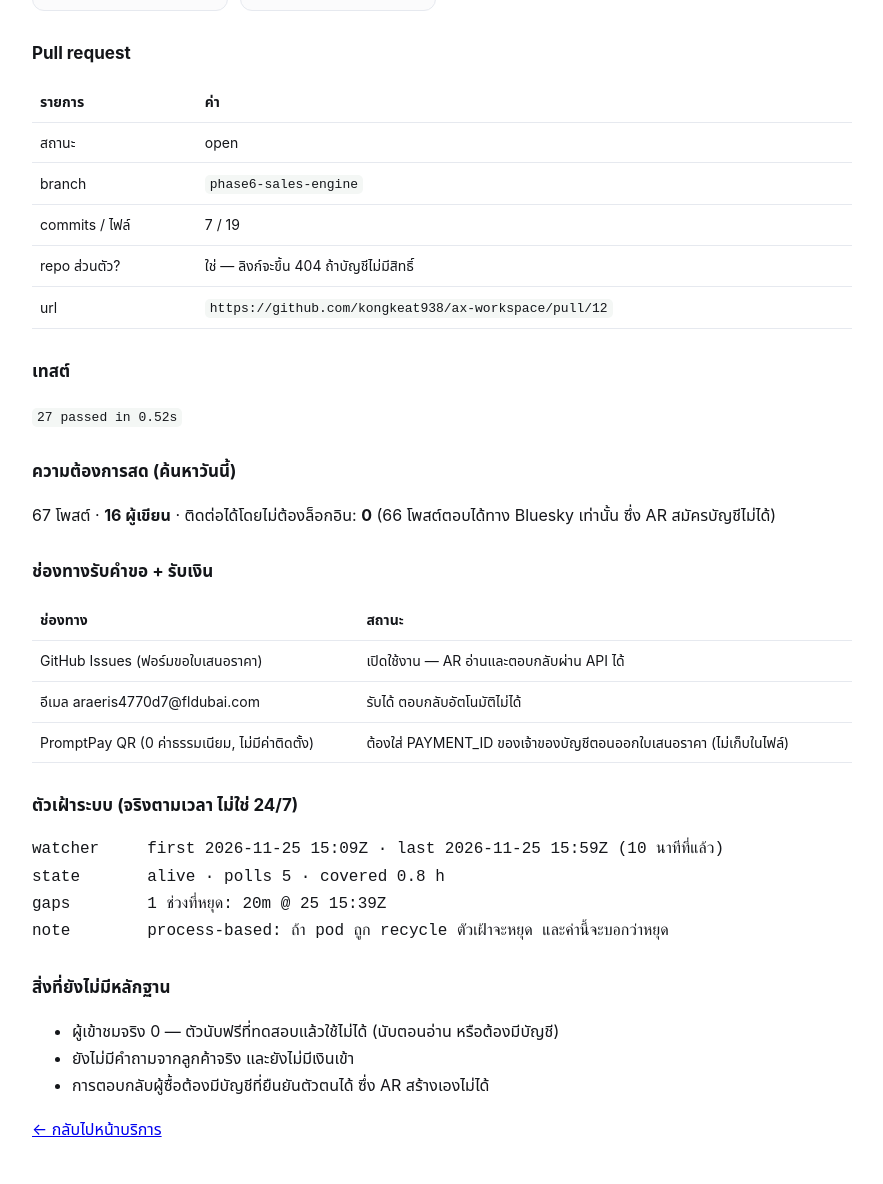
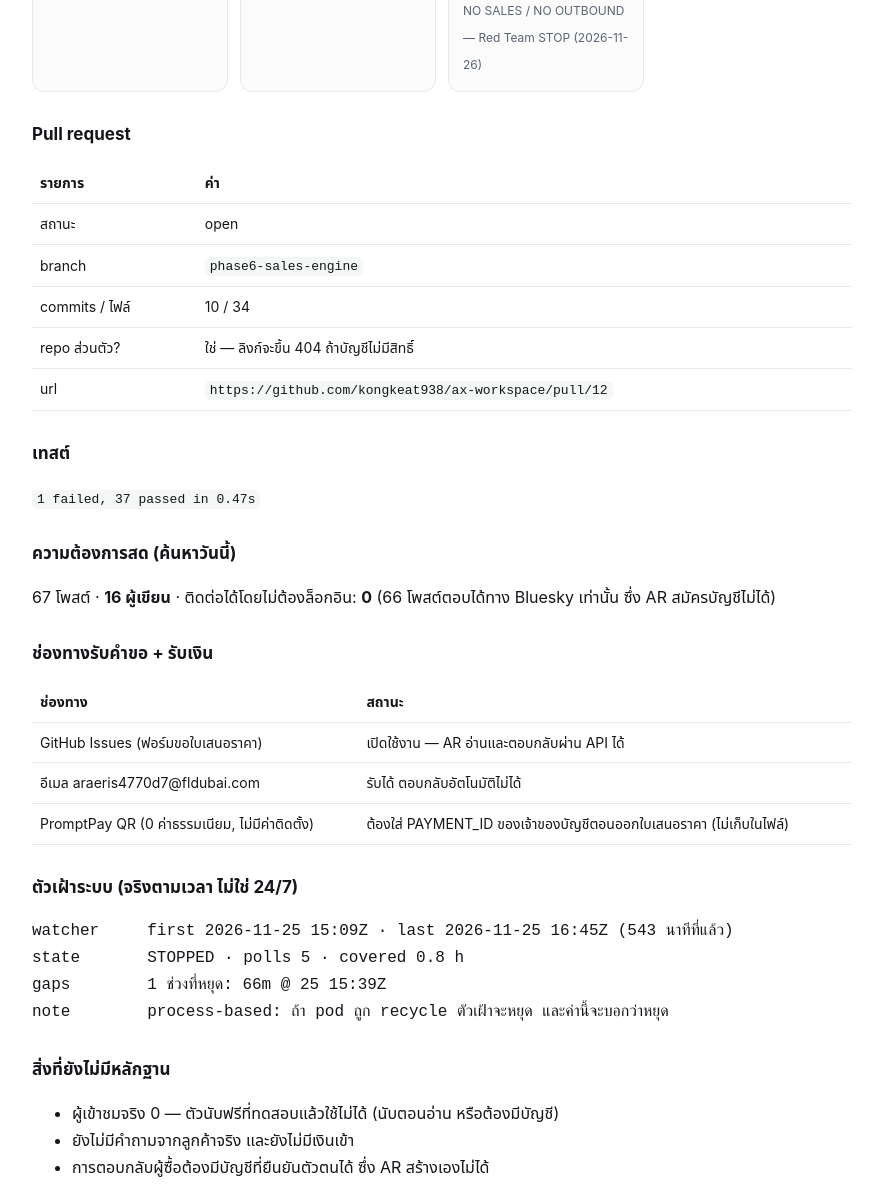
Before and after one commit to aerismusic8-alt/aeris-clips-site, a plain HTML site: page status.html in a window 1280 px wide. Shown: the part 543-1727 px from the top of the page, without its empty margins (198-1081 px from the left). Drawn offline with Linux system fonts and the light colour scheme.

Commit message:
site: status shows BLOCKED — NO SALES / NO OUTBOUND

```diff
--- a/status.html
+++ b/status.html
@@ -13,16 +13,16 @@ table{border-collapse:collapse;width:100%;font-size:14px}td,th{border-bottom:1px
 code{background:#f4f7f5;padding:2px 5px;border-radius:5px;font-size:13px}
 </style></head><body>
 <h1>สถานะระบบขาย — ข้อมูลจากไฟล์จริง</h1>
-<p>สร้างเมื่อ 2026-11-25 23:09 (เวลาไทย) · หน้านี้สร้างจากข้อมูลจริงในระบบ ไม่ได้พิมพ์ด้วยมือ</p>
-<div class=grid><div class=card><span>ผู้เข้าชมเว็บไซต์</span><b>null</b><i>ยังไม่มี analytics เว็บ — รายงาน null ไม่เดา</i></div><div class=card><span>repository traffic</span><b>0/0</b><i>views/uniques ของ repo — ไม่ใช่ผู้เข้าชมเว็บ</i></div><div class=card><span>คำถามจริง</span><b>0</b><i>inquiries.jsonl</i></div><div class=card><span>คำถามที่พร้อมเสนอราคา</span><b>0</b><i>มีภาพ + ถามราคา/กำหนดส่ง</i></div><div class=card><span>ออเดอร์จริง</span><b>0</b><i>ไม่นับ test data</i></div><div class=card><span>ชำระแล้ว</span><b>0</b><i>ต้องมี ref + ผู้ตรวจยอด</i></div><div class=card><span>ส่งมอบแล้ว</span><b>0</b><i>ต้องมีลิงก์ไฟล์</i></div><div class=card><span>เงินรับจริง</span><b>0 ฿</b><i>paid orders</i></div><div class=card><span>ต้นทุนเงินสด</span><b>0.0 ฿</b><i></i></div><div class=card><span>กำไรสุทธิ</span><b>0.0 ฿</b><i></i></div></div>
+<p>สร้างเมื่อ 2026-11-26 08:48 (เวลาไทย) · หน้านี้สร้างจากข้อมูลจริงในระบบ ไม่ได้พิมพ์ด้วยมือ</p>
+<div class=grid><div class=card><span>ผู้เข้าชมเว็บไซต์</span><b>null</b><i>ยังไม่มี analytics เว็บ — รายงาน null ไม่เดา</i></div><div class=card><span>repository traffic</span><b>0/0</b><i>views/uniques ของ repo — ไม่ใช่ผู้เข้าชมเว็บ</i></div><div class=card><span>คำถามจริง</span><b>0</b><i>inquiries.jsonl</i></div><div class=card><span>คำถามที่พร้อมเสนอราคา</span><b>0</b><i>มีภาพ + ถามราคา/กำหนดส่ง</i></div><div class=card><span>ออเดอร์จริง</span><b>0</b><i>ไม่นับ test data</i></div><div class=card><span>ชำระแล้ว</span><b>0</b><i>ต้องมี ref + ผู้ตรวจยอด</i></div><div class=card><span>ส่งมอบแล้ว</span><b>0</b><i>ต้องมีลิงก์ไฟล์</i></div><div class=card><span>เงินรับจริง</span><b>0 ฿</b><i>paid orders</i></div><div class=card><span>ต้นทุนเงินสด</span><b>0.0 ฿</b><i></i></div><div class=card><span>กำไรสุทธิ</span><b>0.0 ฿</b><i></i></div><div class=card><span>สถานะการขาย</span><b>BLOCKED</b><i>NO SALES / NO OUTBOUND — Red Team STOP (2026-11-26)</i></div></div>
 <h2>Pull request</h2>
 <table><tr><th>รายการ</th><th>ค่า</th></tr>
 <tr><td>สถานะ</td><td>open</td></tr>
 <tr><td>branch</td><td><code>phase6-sales-engine</code></td></tr>
-<tr><td>commits / ไฟล์</td><td>7 / 19</td></tr>
+<tr><td>commits / ไฟล์</td><td>10 / 34</td></tr>
 <tr><td>repo ส่วนตัว?</td><td>ใช่ — ลิงก์จะขึ้น 404 ถ้าบัญชีไม่มีสิทธิ์</td></tr>
 <tr><td>url</td><td><code>https://github.com/kongkeat938/ax-workspace/pull/12</code></td></tr></table>
-<h2>เทสต์</h2><p><code>27 passed in 0.52s</code></p>
+<h2>เทสต์</h2><p><code>1 failed, 37 passed in 0.47s</code></p>
 <h2>ความต้องการสด (ค้นหาวันนี้)</h2>
 <p>67 โพสต์ · <b>16 ผู้เขียน</b> · ติดต่อได้โดยไม่ต้องล็อกอิน: <b>0</b>
 (66 โพสต์ตอบได้ทาง Bluesky เท่านั้น ซึ่ง AR สมัครบัญชีไม่ได้)</p>
@@ -32,9 +32,9 @@ code{background:#f4f7f5;padding:2px 5px;border-radius:5px;font-size:13px}
 <tr><td>อีเมล araeris4770d7@fldubai.com</td><td>รับได้ ตอบกลับอัตโนมัติไม่ได้</td></tr>
 <tr><td>PromptPay QR (0 ค่าธรรมเนียม, ไม่มีค่าติดตั้ง)</td><td>ต้องใส่ PAYMENT_ID ของเจ้าของบัญชีตอนออกใบเสนอราคา (ไม่เก็บในไฟล์)</td></tr></table>
 <h2>ตัวเฝ้าระบบ (จริงตามเวลา ไม่ใช่ 24/7)</h2>
-<pre>watcher     first 2026-11-25 15:09Z · last 2026-11-25 15:59Z (10 นาทีที่แล้ว)
-state       alive · polls 5 · covered 0.8 h
-gaps        1 ช่วงที่หยุด: 20m @ 25 15:39Z
+<pre>watcher     first 2026-11-25 15:09Z · last 2026-11-25 16:45Z (543 นาทีที่แล้ว)
+state       STOPPED · polls 5 · covered 0.8 h
+gaps        1 ช่วงที่หยุด: 66m @ 25 15:39Z
 note        process-based: ถ้า pod ถูก recycle ตัวเฝ้าจะหยุด และค่านี้จะบอกว่าหยุด</pre>
 <h2>สิ่งที่ยังไม่มีหลักฐาน</h2>
 <ul><li>ผู้เข้าชมจริง 0 — ตัวนับฟรีที่ทดสอบแล้วใช้ไม่ได้ (นับตอนอ่าน หรือต้องมีบัญชี)</li>
```
